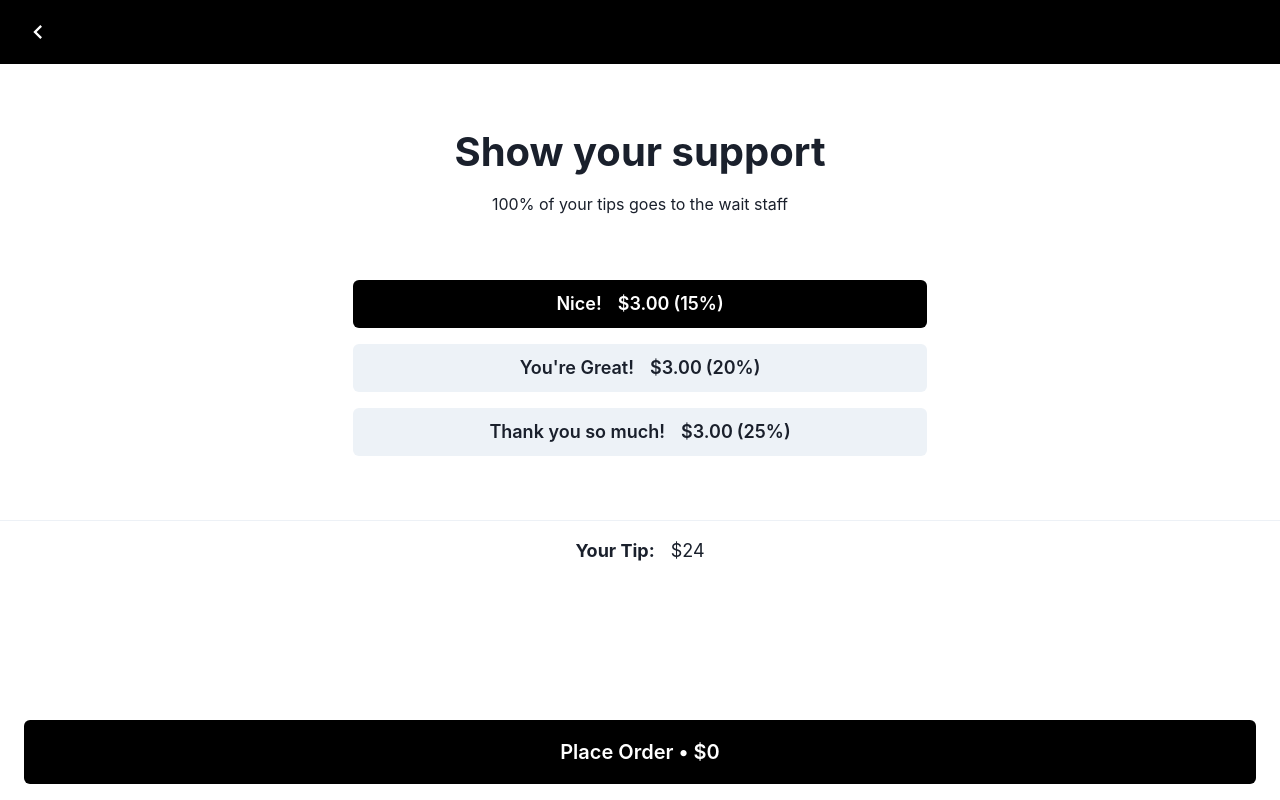
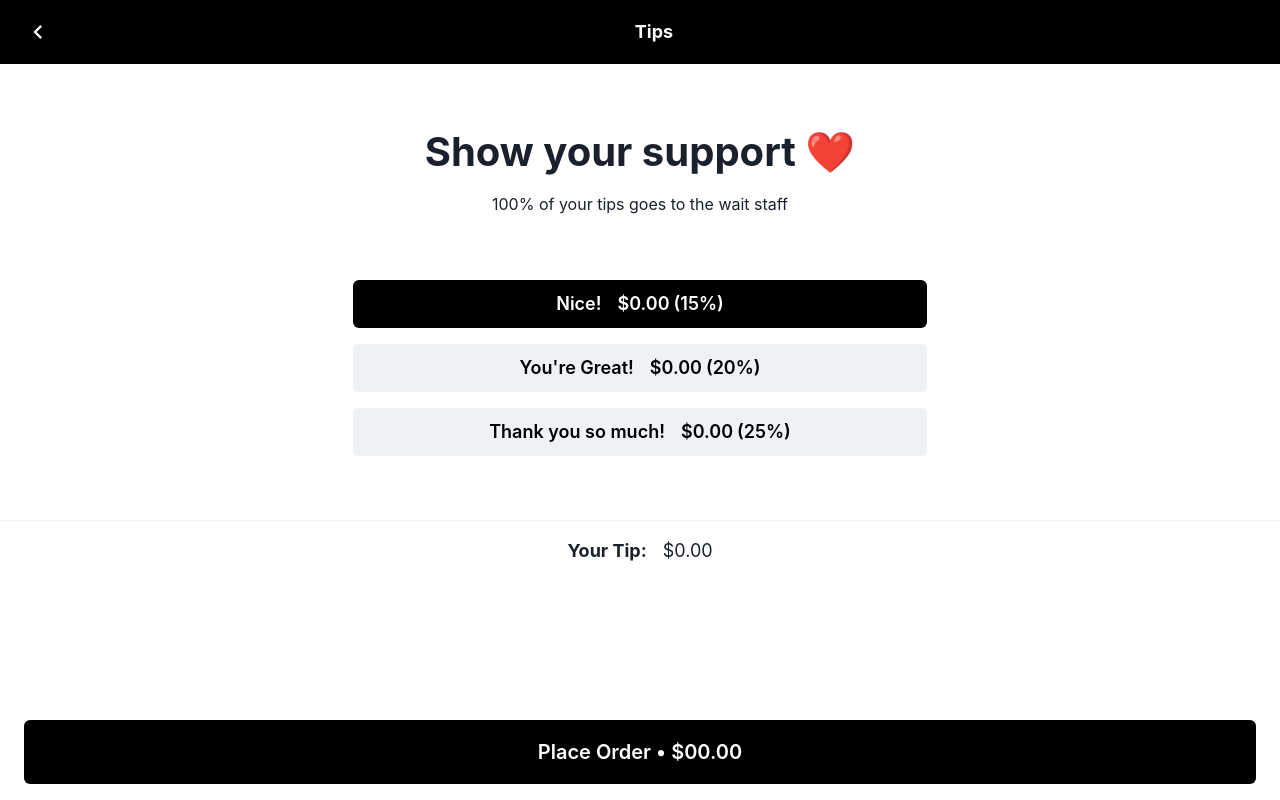
Before and after one commit to Abduliokhanio/peepeepoopoo, a React (Create React App) app: page /tips in a window 1280 px wide. Built offline with nearby package versions, Linux system fonts and the light colour scheme; no server answers.

Commit message:
tips page

```diff
--- a/src/pages/Tips.jsx
+++ b/src/pages/Tips.jsx
@@ -9,9 +9,35 @@
 
 export default function TipsPage() {
   const cart = useSelector(state => state.cart.items);
-  const totalPrice = cart.reduce((acc, item) => acc + item.price, 0);
+  const [totalCost, setTotalCost] = useState(cart.reduce((acc, item) => acc + (parseInt(item.item.price) * item.quantity), 0));
   const dispatch = useDispatch();
   const navigate = useNavigate();
+
+  const [isFirstButtonSelected, setIsFirstButtonSelected] = useState(true);
+  const [isSecondButtonSelected, setIsSecondButtonSelected] = useState(false);
+  const [isThirdButtonSelected, setIsThirdButtonSelected] = useState(false);
+  const [tip, setTip] = useState((totalCost*0.15).toFixed(2));
+
+  const handleFirstButton = () => {
+    setIsFirstButtonSelected(true);
+    setIsSecondButtonSelected(false);
+    setIsThirdButtonSelected(false);
+    setTip((totalCost*0.15).toFixed(2));
+  };
+
+  const handleSecondButton = () => {
+    setIsFirstButtonSelected(false);
+    setIsSecondButtonSelected(true);
+    setIsThirdButtonSelected(false);
+    setTip((totalCost*0.20).toFixed(2));
+  };
+
+  const handleThirdButton = () => {
+    setIsFirstButtonSelected(false);
+    setIsSecondButtonSelected(false);
+    setIsThirdButtonSelected(true);
+    setTip((totalCost*0.25).toFixed(2));
+  };
 
   useEffect(() => {
     checkCart();
@@ -31,25 +57,44 @@
   return (
     <Box>
       <Flex direction="column">
-        <Navbar title={localStorage.getItem('merchantName')} showBackButton={true} brandColor={localStorage.getItem('brandColor')} />
+        <Navbar title={'Tips'} showBackButton={true} />
         <Stack mt="32">
           <Container>
-            <Heading mb="1rem" fontSize={'2.5rem'}>Show your support</Heading>
+            <Heading mb="1rem" fontSize={'2.5rem'}>Show your support ❤️</Heading>
             <Text>100% of your tips goes to the wait staff</Text>
             <Stack mt="16" direction="column" spacing={4}>
-              <Button size="lg" backgroundColor="black" color="white">
+              <Button size="lg"
+                onClick={() => handleFirstButton()}
+                bg={isFirstButtonSelected === true ? '#000000' : 'gray.100'}
+                _focus={{
+                  bg: '#000000'
+                }}
+                color={isFirstButtonSelected  === true ? 'white' : 'black'}>
                 <Text pr="4">Nice!</Text>
-                <Text pr="1">$3.00</Text>
+                <Text pr="1">${(totalCost*0.15).toFixed(2)}</Text>
                 <Text>(15%)</Text>
               </Button>
-              <Button size="lg">
+              <Button size="lg"
+                onClick={handleSecondButton}
+                bg={isSecondButtonSelected === true ? '#000000' : 'gray.100'}
+                _focus={{
+                  bg: '#000000'
+                }}
+                color={isSecondButtonSelected === true ? 'white' : 'black'}>
                 <Text pr="4">You&apos;re Great!</Text>
-                <Text pr="1">$3.00</Text>
+                <Text pr="1">${(totalCost*0.20).toFixed(2)}</Text>
                 <Text>(20%)</Text>
               </Button>
-              <Button size="lg">
+              <Button
+                onClick={() => handleThirdButton()}
+                size="lg"
+                bg={isThirdButtonSelected === true ? '#000000' : 'gray.100'}
+                _focus={{
+                  bg: '#000000'
+                }}
+                color={isThirdButtonSelected ? 'white' : 'black'}>
                 <Text pr="4">Thank you so much!</Text>
-                <Text pr="1">$3.00</Text>
+                <Text pr="1">${(totalCost*0.25).toFixed(2)}</Text>
                 <Text>(25%)</Text>
               </Button>
             </Stack>
@@ -59,11 +104,11 @@
 
         <HStack w="100%" spacing={4} justifyContent='center'>
           <Text fontSize="lg" fontWeight={'bold'}>Your Tip: </Text>
-          <Text fontSize="lg" >$24</Text>
+          <Text fontSize="lg" >${tip}</Text>
         </HStack>
 
       </Flex>
-      <PlaceOrderButton handleOnClick={handlePlaceOrder} totalPrice={totalPrice} />
+      <PlaceOrderButton handleOnClick={handlePlaceOrder} totalPrice={totalCost+tip} />
     </Box>
   );
 }
```
